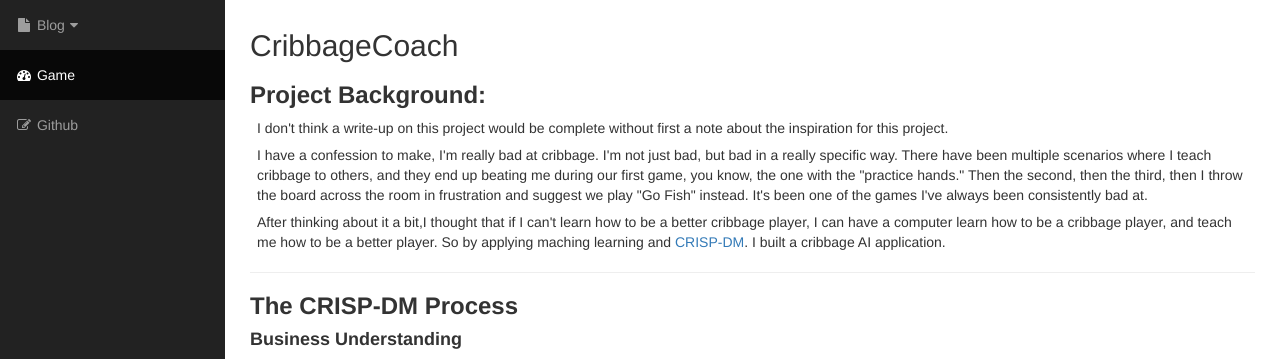
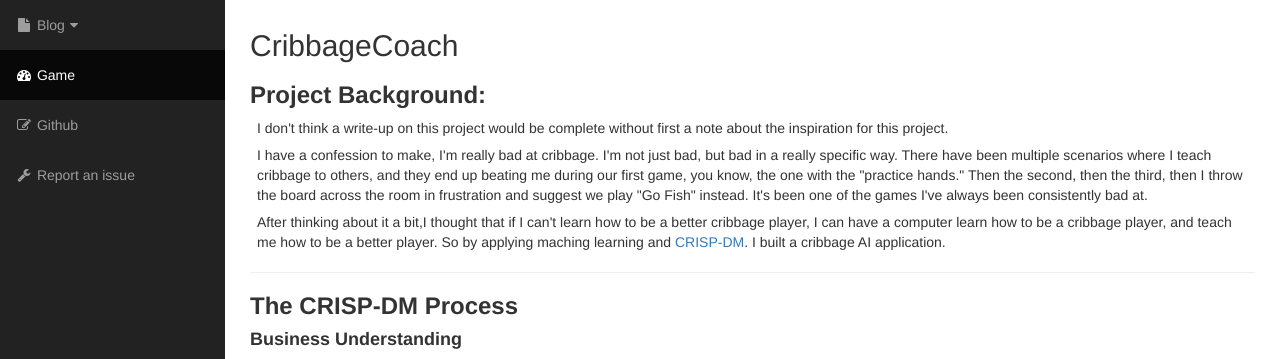
Before and after one commit to alexjohnson84/crib, a Flask app: page /blog in a window 1280 px wide. Shown: the part 51-410 px from the top of the page. Run offline with Flask 2, Linux system fonts and the light colour scheme; the visitor is signed in with stand-in values (Sample User, id 1); parts of the project's set-up code (start-up, migrations or seed data) failed here and were passed over; some libraries are stand-ins or nearby versions.

Commit message:
linked github's report an issue on base html page

```diff
--- a/app/templates/base.html
+++ b/app/templates/base.html
@@ -106,9 +106,9 @@
                     <li>
                         <a href="https://github.com/alexjohnson84/crib"><i class="fa fa-fw fa-edit"></i> Github</a>
                     </li>
-                    <!-- <li>
-                        <a href="contact.html"><i class="fa fa-fw fa-wrench"></i> Contact/Report an issue</a>
-                    </li> -->
+                    <li>
+                        <a href="https://github.com/alexjohnson84/crib/issues"><i class="fa fa-fw fa-wrench"></i> Report an issue</a>
+                    </li>
                 </ul>
             </div>
             <!-- /.navbar-collapse -->
```
